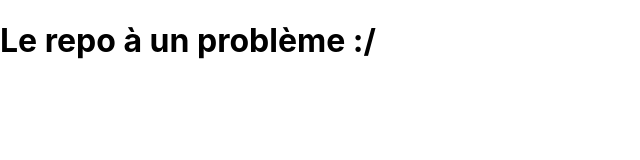
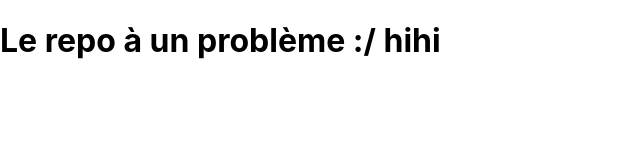
Before and after one commit to WildCodeSchool/2023-09-JS-BDX-P2-one-team-one-dream, a React (Vite) app in the folder frontend/: page / in a window 1280 px wide. Shown: the top 160 px of the page, without its empty margins (0-640 px from the left). Built offline with nearby package versions, Linux system fonts and the light colour scheme.

Commit message:
added an hihi

```diff
--- a/frontend/src/App.jsx
+++ b/frontend/src/App.jsx
@@ -3,7 +3,7 @@ import "./App.css";
 function App() {
   return (
     <div>
-      <h1>Le repo à un problème :/</h1>
+      <h1>Le repo à un problème :/ hihi</h1>
     </div>
   );
 }
```
